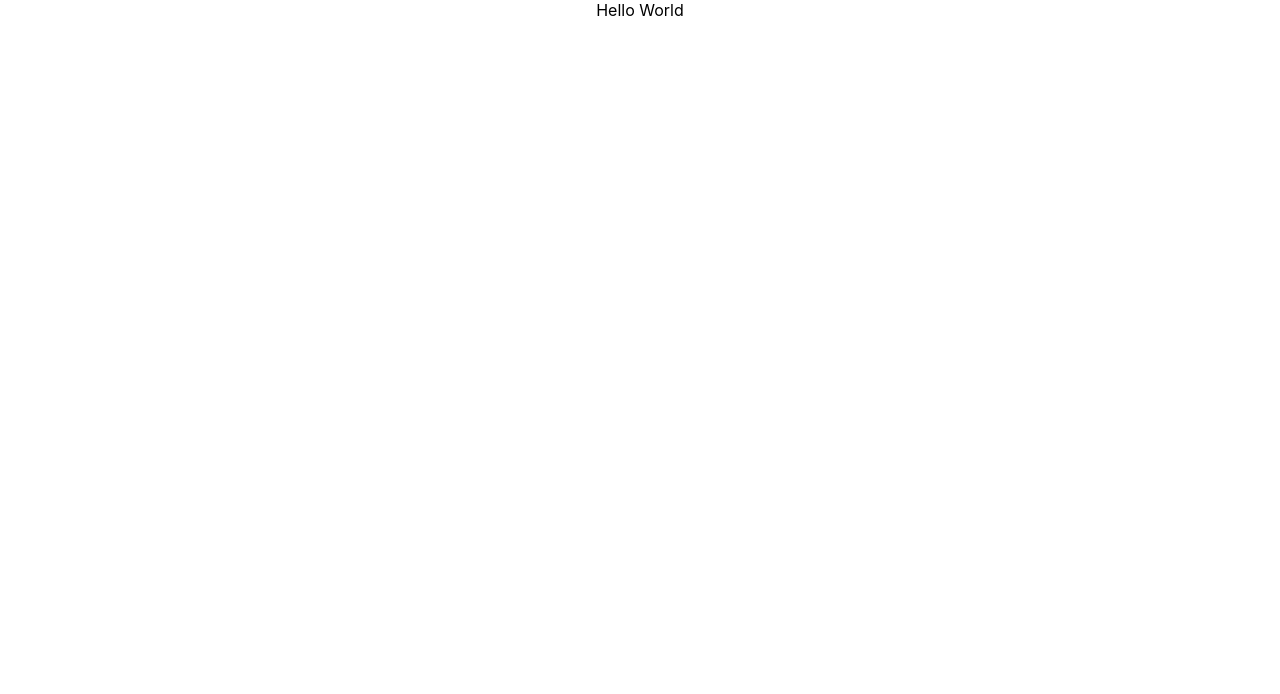
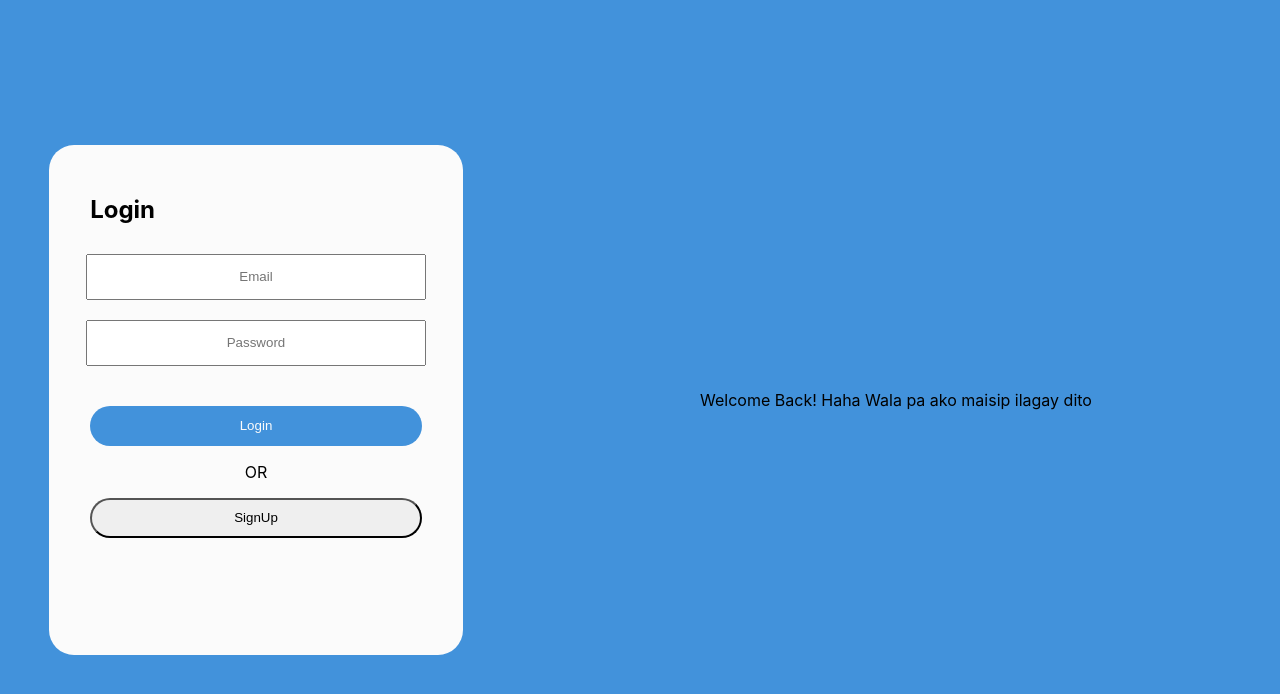
Before and after one commit to cvpua/Donasource-padProject, a React (Create React App) app in the folder client/: page / in a window 1280 px wide. Shown: the top 694 px of the page. Built offline with nearby package versions, Linux system fonts and the light colour scheme.

Commit message:
Merge pages

```diff
--- a/client/src/App.js
+++ b/client/src/App.js
@@ -1,14 +1,29 @@
 import React,{Component} from 'react';
 import PostButton from './components/post-component/PostButton';
 import LoginSignup from "./components/LoginSignup/LoginSignup.js";
+import UserProfile from "./components/profile/user/UserProfile";
+import Layout from './Layout/Layout.js'
+import Main from './Layout/Main.js'
 import './App.css';
 
 class App extends Component{
-
+  state = {
+    user: null,
+  }
+  login = () => {
+    this.setState ({
+      user: true,
+    })
+  }
   render(){
     return(
       <div className="App">
-        Hello World
+        {this.state.user ?
+          <Layout>
+            <Main />
+          </Layout>
+        : <LoginSignup event = {this.login}/>
+        }
       </div>
     )
   }
--- a/client/src/components/LoginSignup/Inputlog.js
+++ b/client/src/components/LoginSignup/Inputlog.js
@@ -8,8 +8,7 @@ class Inputlog extends Component {
     }
     handleFormSubmit = (e) => {
         e.preventDefault();
-        console.log(e)
-        console.log(this.state)
+        this.props.event();
     }
     handleFormChange = (e) => {
         this.setState ({
--- a/client/src/components/LoginSignup/LoginSignup.js
+++ b/client/src/components/LoginSignup/LoginSignup.js
@@ -27,7 +27,7 @@ class LoginSignup extends Component {
                 { this.state.login ?
                     <div className="loginSignup">
                         <div className="logside">
-                            <Inputlog toggle={this.signupToggle}/>
+                            <Inputlog toggle={this.signupToggle} event={this.props.event}/>
                         </div>
                         <div className="logsideb">
                             Welcome Back! Haha Wala pa ako maisip ilagay dito
```
Also changed, not shown: 1 other file (tests, documents, lock files or other folders).
